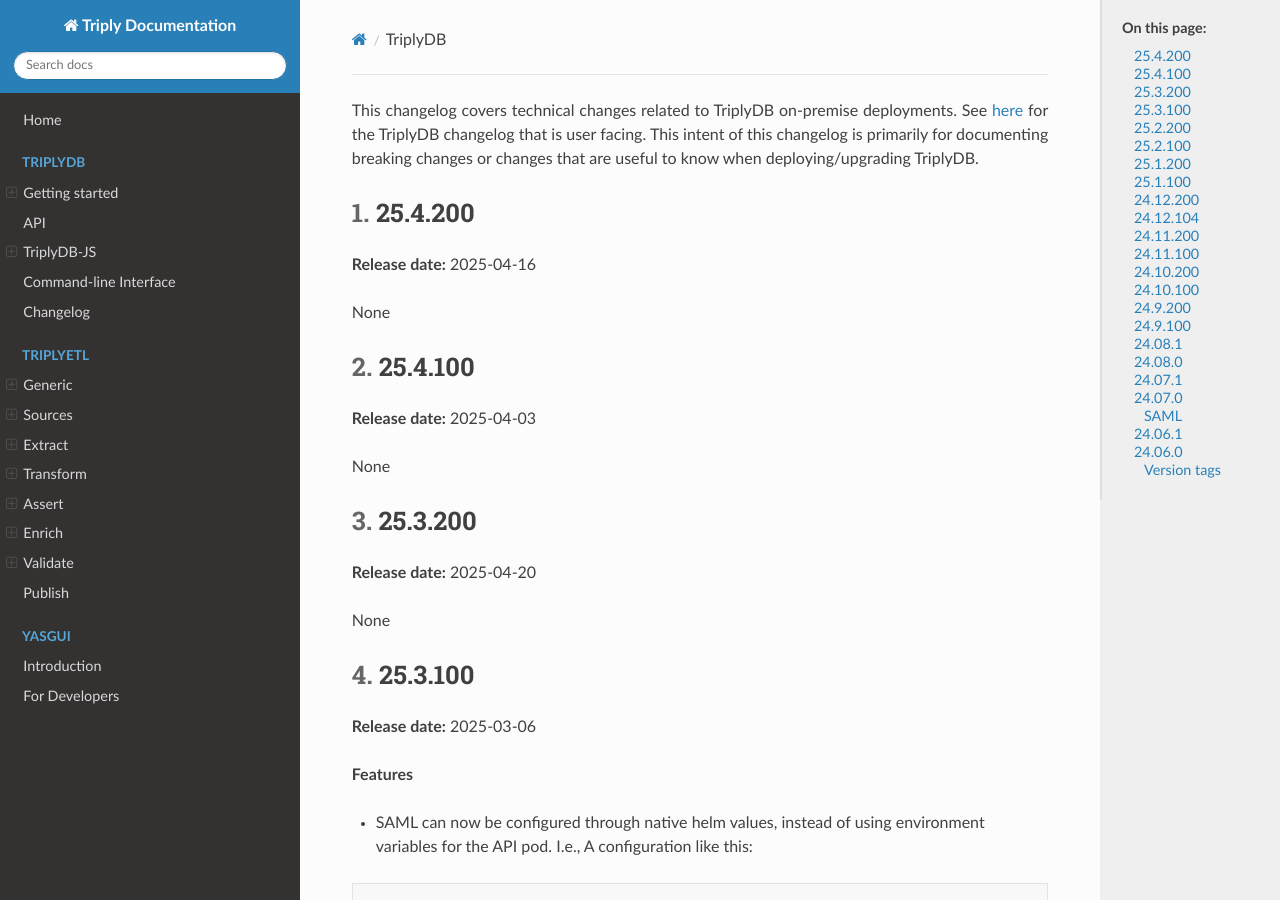
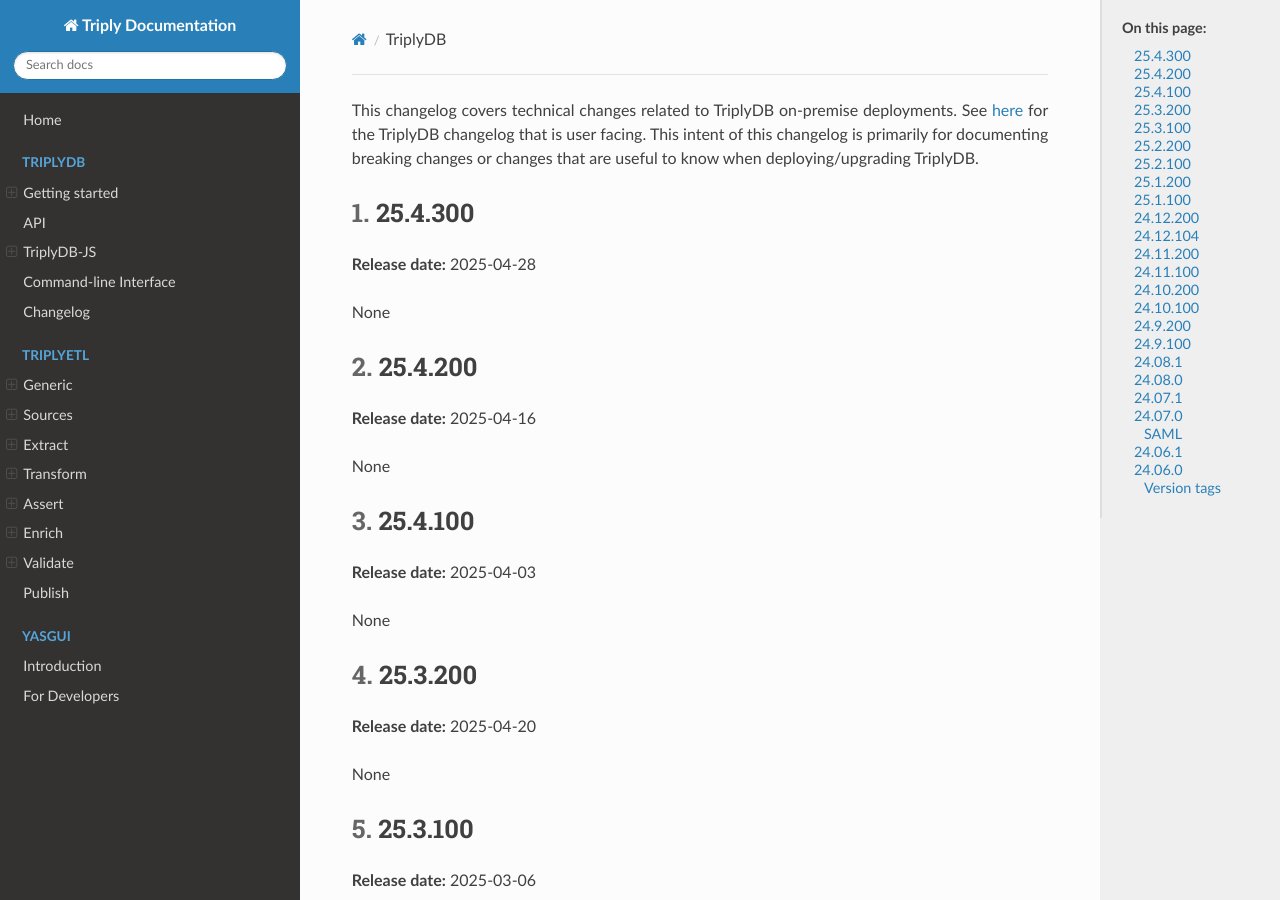
Before and after one commit to TriplyDB/Documentation, an MkDocs documentation site: the page built from docs/triplydb-technical-changelog/index.md, in a window 1280 px wide and 900 px high. Built offline with MkDocs 1.6.1, drawn with Linux system fonts in a browser that asks for light colours.

Commit message:
updated technical changelog

```diff
--- a/docs/triplydb-technical-changelog/index.md
+++ b/docs/triplydb-technical-changelog/index.md
@@ -8,6 +8,14 @@
 This changelog covers technical changes related to TriplyDB on-premise deployments. See [here](/triplydb-changelog) for the TriplyDB changelog that is user facing.
 This intent of this changelog is primarily for documenting breaking changes or changes
 that are useful to know when deploying/upgrading TriplyDB.
+
+
+## 25.4.300 {#25.4.300}
+
+**Release date:** 2025-04-28
+
+None
+
 
 ## 25.4.200 {#25.4.200}
 
```
